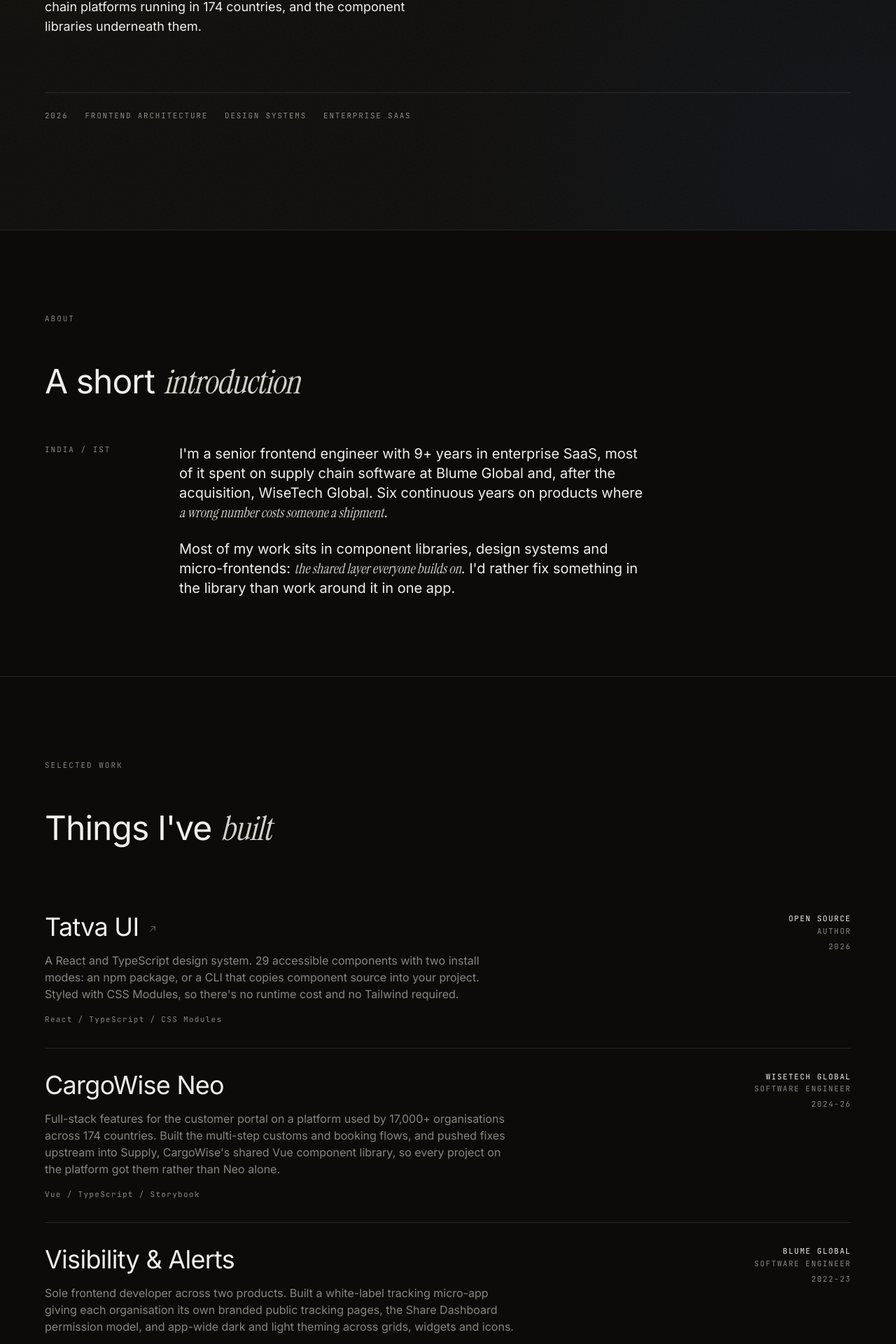
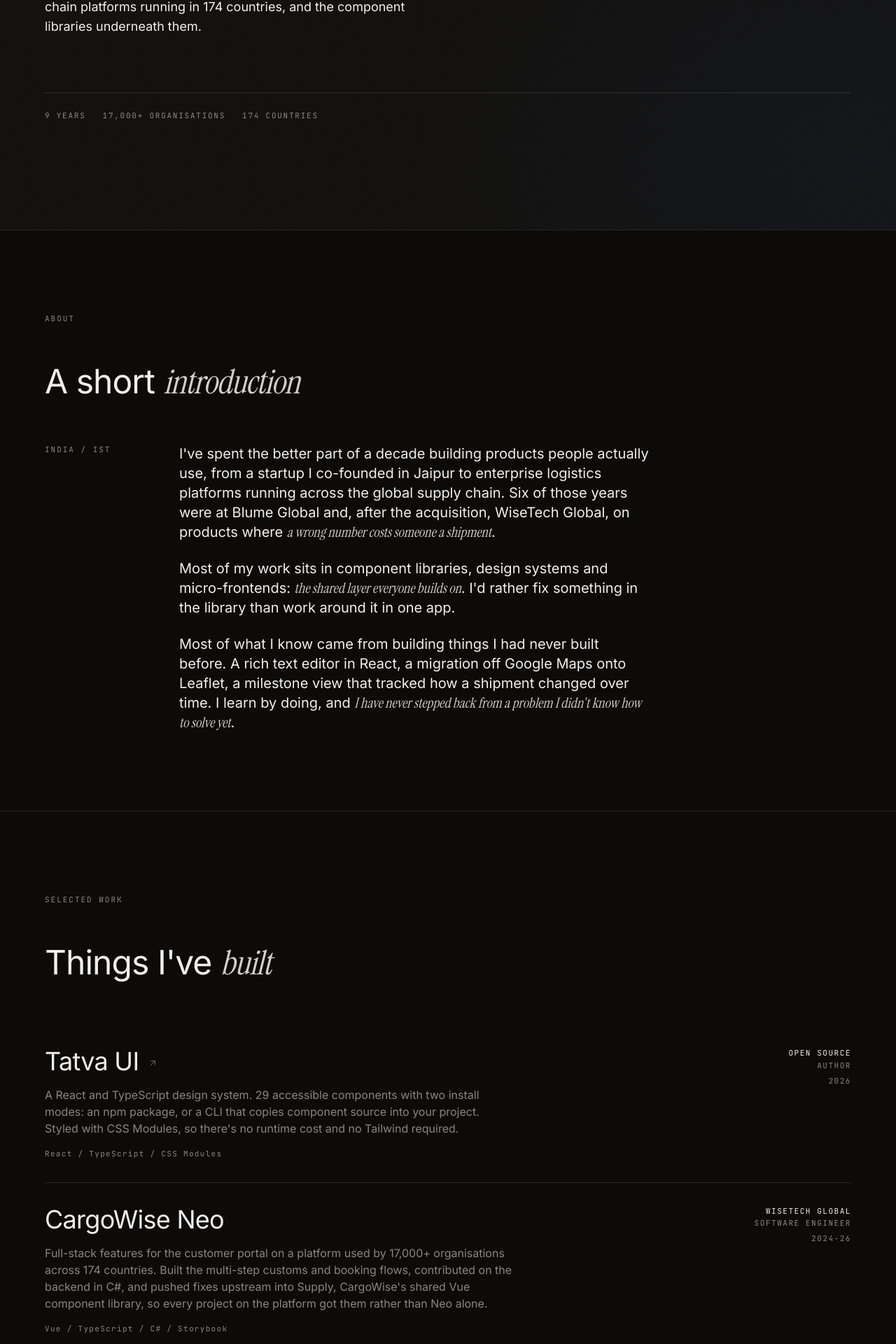
Before and after one commit to dixant/dixantsharma.com, a Next.js app: page / in a window 1280 px wide. Shown: the part 472-2392 px from the top of the page at 70% size. Built offline with nearby package versions, Linux system fonts and the light colour scheme.

Commit message:
expand about and work detail, replace hero tags with numbers

```diff
--- a/src/components/Hero.tsx
+++ b/src/components/Hero.tsx
@@ -32,9 +32,8 @@ export function Hero() {
             className="mt-12 flex flex-wrap items-center gap-x-6 gap-y-3 border-t pt-6 font-mono text-[11px] uppercase tracking-[0.16em] text-dim sm:mt-20"
             style={{ borderColor: "var(--line)" }}
           >
-            <span>{site.hero.year}</span>
-            {site.hero.tags.map((tag) => (
-              <span key={tag}>{tag}</span>
+            {site.hero.meta.map((item) => (
+              <span key={item}>{item}</span>
             ))}
           </div>
         </Reveal>
--- a/src/content/site.ts
+++ b/src/content/site.ts
@@ -70,8 +70,8 @@ const projects: Project[] = [
     role: "Software Engineer",
     period: "2024-26",
     summary:
-      "Full-stack features for the customer portal on a platform used by 17,000+ organisations across 174 countries. Built the multi-step customs and booking flows, and pushed fixes upstream into Supply, CargoWise's shared Vue component library, so every project on the platform got them rather than Neo alone.",
-    stack: ["Vue", "TypeScript", "Storybook"],
+      "Full-stack features for the customer portal on a platform used by 17,000+ organisations across 174 countries. Built the multi-step customs and booking flows, contributed on the backend in C#, and pushed fixes upstream into Supply, CargoWise's shared Vue component library, so every project on the platform got them rather than Neo alone.",
+    stack: ["Vue", "TypeScript", "C#", "Storybook"],
     preview: "Fortune 500 scale",
   },
   {
@@ -87,10 +87,10 @@ const projects: Project[] = [
   {
     title: "Blume Visibility",
     org: "Blume Global",
-    role: "Senior Software Engineer",
+    role: "Software Engineer, then Senior",
     period: "2020-22",
     summary:
-      "Core frontend engineer building a real-time tracking platform from nothing in a team of twelve, covering air, ocean, rail, dray, parcel, LTL and TL, with milestone timelines, live GPS, exceptions and watchlists. Integrated three independently deployed micro-frontends into one portal shell using Module Federation.",
+      "Core frontend engineer building a real-time tracking platform from nothing in a team of twelve, covering air, ocean, rail, dray, parcel, LTL and TL, with milestone timelines, live GPS, exceptions and watchlists. Integrated three independently deployed micro-frontends into one portal shell using Module Federation. Won the company's Medallion Award as star performer of the quarter and was promoted to Senior in 2021.",
     stack: ["React", "Redux", "Leaflet", "Module Federation"],
     preview: "Built from nothing",
   },
@@ -141,19 +141,27 @@ export const site = {
   hero: {
     greeting: "Senior frontend engineer, based in India",
     bio: "Nine years building enterprise SaaS that people use all day: supply chain platforms running in 174 countries, and the component libraries underneath them.",
-    tags: ["Frontend architecture", "Design systems", "Enterprise SaaS"],
-    year: "2026",
+    /**
+     * Facts, not categories. "Design systems" is a label every frontend CV
+     * carries; these three numbers are only true of this one.
+     */
+    meta: ["9 years", "17,000+ organisations", "174 countries"],
   },
 
   about: {
     heading: { plain: "A short", italic: "introduction" } satisfies Heading,
     label: "About",
     body: [
-      "I'm a senior frontend engineer with 9+ years in enterprise SaaS, most of it spent on supply chain software at Blume Global and, after the acquisition, WiseTech Global. Six continuous years on products where a wrong number costs someone a shipment.",
+      "I've spent the better part of a decade building products people actually use, from a startup I co-founded in Jaipur to enterprise logistics platforms running across the global supply chain. Six of those years were at Blume Global and, after the acquisition, WiseTech Global, on products where a wrong number costs someone a shipment.",
       "Most of my work sits in component libraries, design systems and micro-frontends: the shared layer everyone builds on. I'd rather fix something in the library than work around it in one app.",
+      "Most of what I know came from building things I had never built before. A rich text editor in React, a migration off Google Maps onto Leaflet, a milestone view that tracked how a shipment changed over time. I learn by doing, and I have never stepped back from a problem I didn't know how to solve yet.",
     ],
     /** Phrases italicized inline for accent. Must appear verbatim in `body`. */
-    accents: ["a wrong number costs someone a shipment", "the shared layer everyone builds on"],
+    accents: [
+      "a wrong number costs someone a shipment",
+      "the shared layer everyone builds on",
+      "I have never stepped back from a problem I didn't know how to solve yet",
+    ],
   },
 
   work: {
```
